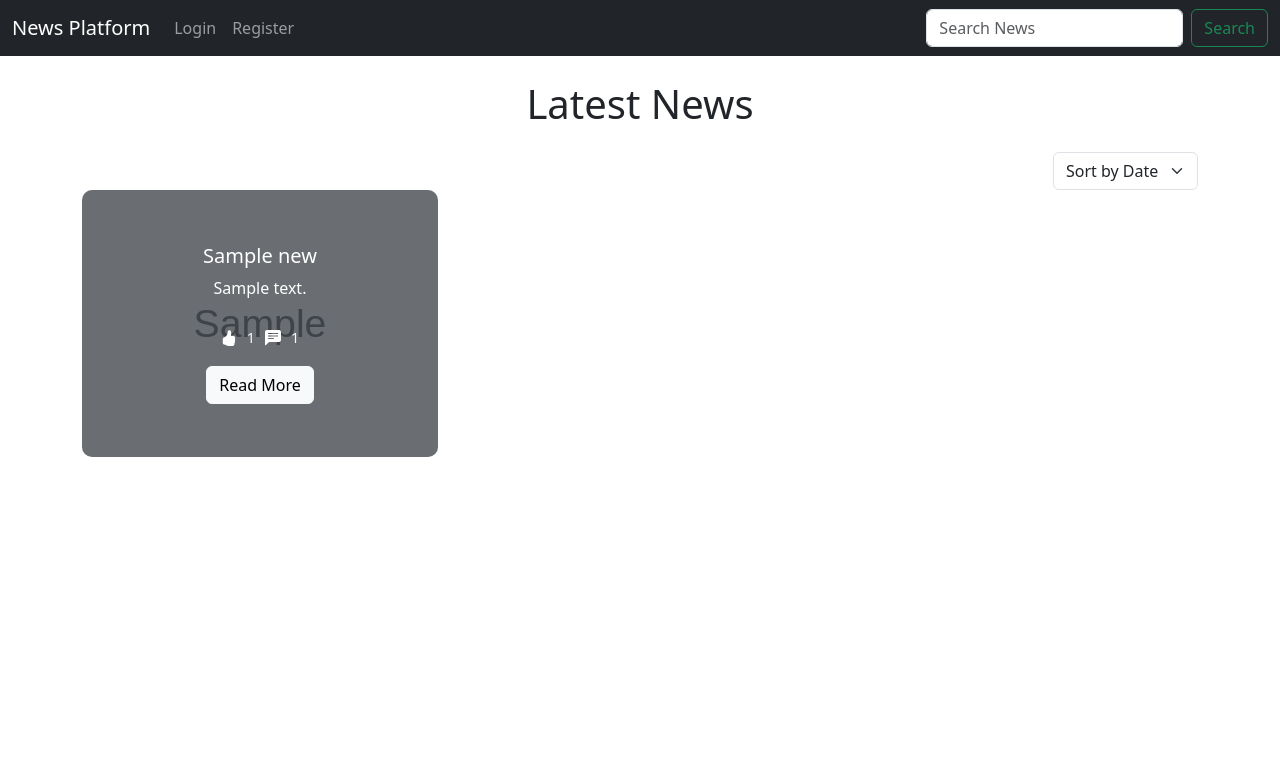
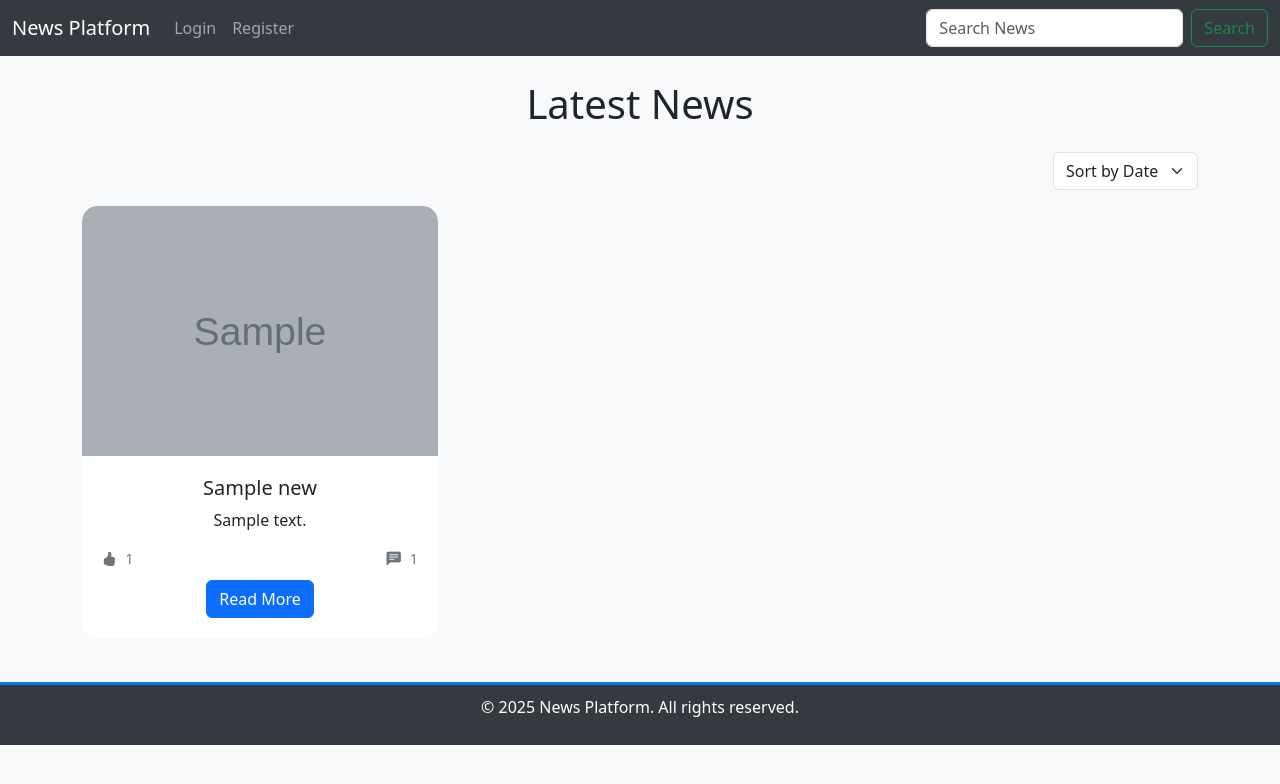
Before and after one commit to parsapardak/NewPlatform, a Django app: page / in a window 1280 px wide. Shown: the top 784 px of the page. Run offline with Django 5.2, Linux system fonts and the light colour scheme; tables that the repository leaves empty hold one stand-in row (values such as "Sample post"); grey boxes marked "Sample" are stand-in pictures.

Commit message:
homePage

```diff
--- a/templates/news/news_list.html
+++ b/templates/news/news_list.html
@@ -7,69 +7,78 @@
     <link href="https://cdn.jsdelivr.net/npm/bootstrap@5.3.0/dist/css/bootstrap.min.css" rel="stylesheet">
     <link href="https://cdn.jsdelivr.net/npm/bootstrap-icons/font/bootstrap-icons.css" rel="stylesheet">
     <style>
-        /* Navbar styles */
-        .navbar .btn-link {
-            color: #dc3545; /* Red for logout */
+        /* General Styling */
+        body {
+            background-color: #f8f9fa;
         }
 
-        /* Card styles */
+        /* Navbar Styles */
+        .navbar {
+            background-color: #343a40;
+        }
+        .navbar .btn-link {
+            color: #dc3545;
+        }
+
+        /* News Card Styles */
         .news-card {
             position: relative;
             overflow: hidden;
             border: none;
-            border-radius: 10px;
-            color: white;
+            border-radius: 15px;
             text-align: center;
             transition: transform 0.3s ease, box-shadow 0.3s ease;
         }
         .news-card:hover {
             transform: scale(1.05);
-            box-shadow: 0 4px 15px rgba(0, 0, 0, 0.3);
+            box-shadow: 0 6px 20px rgba(0, 0, 0, 0.3);
         }
-        .news-card .card-img-overlay {
-            position: absolute;
-            top: 0;
-            left: 0;
+        .news-card img {
             width: 100%;
-            height: 100%;
-            background: rgba(0, 0, 0, 0.5); /* Semi-transparent overlay */
+            height: 250px;
+            object-fit: cover;
+            border-radius: 15px 15px 0 0;
+            filter: brightness(0.8);
+        }
+        .news-card:hover img {
+            filter: brightness(1);
+        }
+        .news-card .card-body {
+            padding: 20px;
+            background: rgba(255, 255, 255, 0.9);
+            border-radius: 0 0 15px 15px;
+            position: relative;
+            z-index: 2;
+        }
+        .news-card .icon-text {
             display: flex;
-            flex-direction: column;
-            justify-content: center;
+            justify-content: space-between;
             align-items: center;
-            padding: 20px;
+            margin-top: 10px;
+            font-size: 0.9rem;
+            color: #6c757d;
         }
-        .news-card .card-img {
-            width: 100%;
-            height: 100%;
-            object-fit: cover;
+        .news-card .icon-text i {
+            margin-right: 5px;
+        }
+        .news-card .btn {
+            margin-top: 10px;
         }
 
-        /* Icon and text for likes/comments */
-        .icon-text {
-            display: flex;
-            align-items: center;
-            justify-content: center;
-            gap: 10px;
-            margin-top: 10px;
-        }
-        .icon-text span {
-            font-size: 0.9rem;
-            color: #f8f9fa;
-        }
-
-        /* Dropdown menu for admin actions */
-        .dropdown-menu a {
-            color: #333;
-        }
-        .dropdown-menu a:hover {
-            background-color: #f8f9fa;
+        /* Footer Styles */
+        footer {
+            background-color: #343a40;
+            color: #fff;
+            text-align: center;
+            padding: 10px;
+            margin-top: 20px;
+            border-top: 3px solid #007bff;
         }
     </style>
 </head>
 <body>
     <!-- Navigation Bar -->
-    <nav class="navbar navbar-expand-lg navbar-dark bg-dark">
+    <nav class="navbar navbar-expand-lg navbar-dark">
         <div class="container-fluid">
             <a class="navbar-brand" href="/">News Platform</a>
             <button class="navbar-toggler" type="button" data-bs-toggle="collapse" data-bs-target="#navbarNav">
@@ -112,8 +121,9 @@
     <!-- Main Content -->
     <div class="container mt-4">
         <h1 class="text-center mb-4">Latest News</h1>
+
         <!-- Sorting Dropdown -->
-        <div class="d-flex justify-content-end sort-dropdown">
+        <div class="d-flex justify-content-end mb-3">
             <select class="form-select w-auto" onchange="location = this.value;">
                 <option value="?sort=-published_date" {% if request.GET.sort == '-published_date' %}selected{% endif %}>Sort by Date</option>
                 <option value="?sort=likes" {% if request.GET.sort == 'likes' %}selected{% endif %}>Sort by Likes</option>
@@ -126,18 +136,18 @@
             <div class="col-md-4 mb-4">
                 <div class="card news-card">
                     {% if news.image %}
-                        <img src="{{ news.image.url }}" class="card-img" alt="{{ news.title }}">
+                        <img src="{{ news.image.url }}" alt="{{ news.title }}">
                     {% else %}
-                        <img src="https://via.placeholder.com/300" class="card-img" alt="No Image Available">
+                        <img src="https://via.placeholder.com/300" alt="No Image Available">
                     {% endif %}
-                    <div class="card-img-overlay">
+                    <div class="card-body">
                         <h5 class="card-title">{{ news.title }}</h5>
                         <p class="card-text">{{ news.summary|truncatechars:100 }}</p>
                         <div class="icon-text">
-                            <i class="bi bi-hand-thumbs-up-fill"></i> <span>{{ news.likes.count }}</span>
-                            <i class="bi bi-chat-left-text-fill"></i> <span>{{ news.comments_count }}</span>
+                            <span><i class="bi bi-hand-thumbs-up-fill"></i> {{ news.likes.count }}</span>
+                            <span><i class="bi bi-chat-left-text-fill"></i> {{ news.comments_count }}</span>
                         </div>
-                        <a href="{% url 'news_detail' news.id %}" class="btn btn-light mt-3">Read More</a>
+                        <a href="{% url 'news_detail' news.id %}" class="btn btn-primary">Read More</a>
                     </div>
                 </div>
             </div>
@@ -149,6 +159,11 @@
         </div>
     </div>
 
+    <!-- Footer -->
+    <footer>
+        <p>&copy; 2025 News Platform. All rights reserved.</p>
+    </footer>
+
     <script src="https://cdn.jsdelivr.net/npm/bootstrap@5.3.0/dist/js/bootstrap.bundle.min.js"></script>
 </body>
 </html>
```
